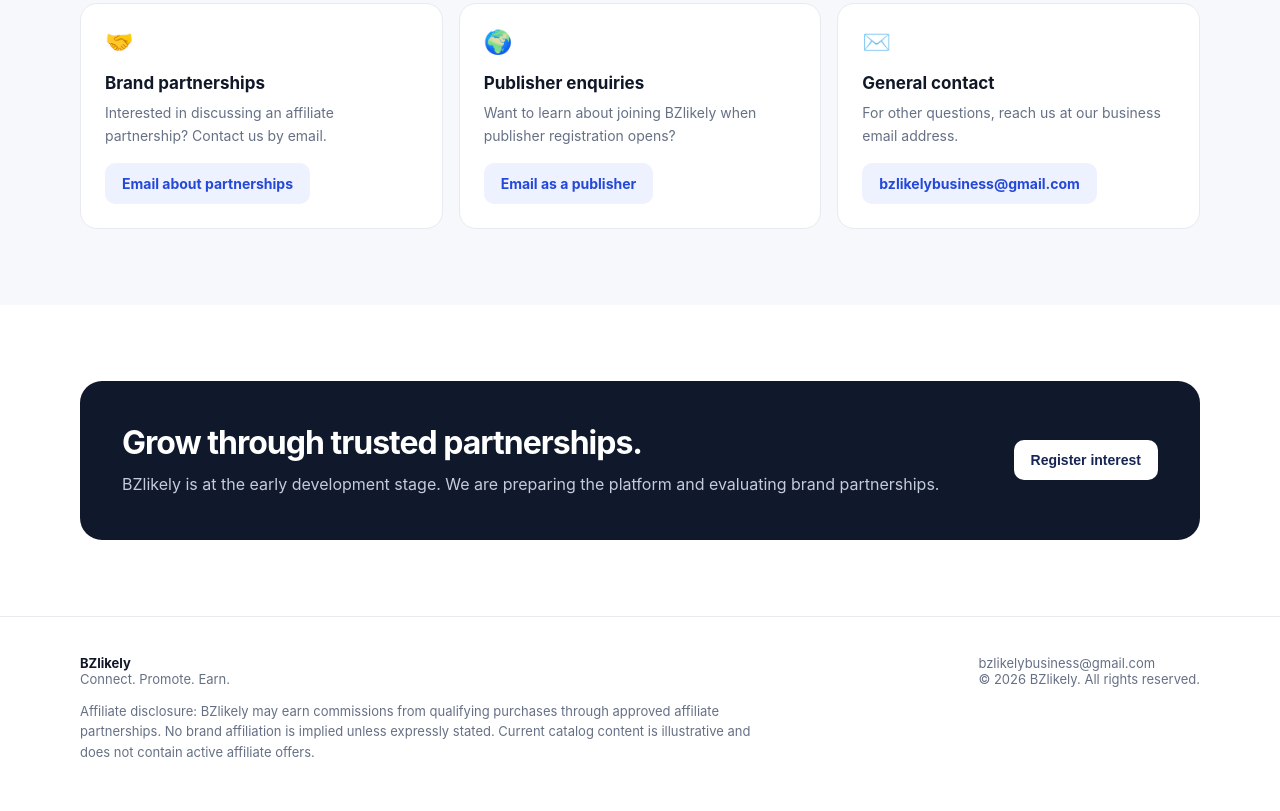
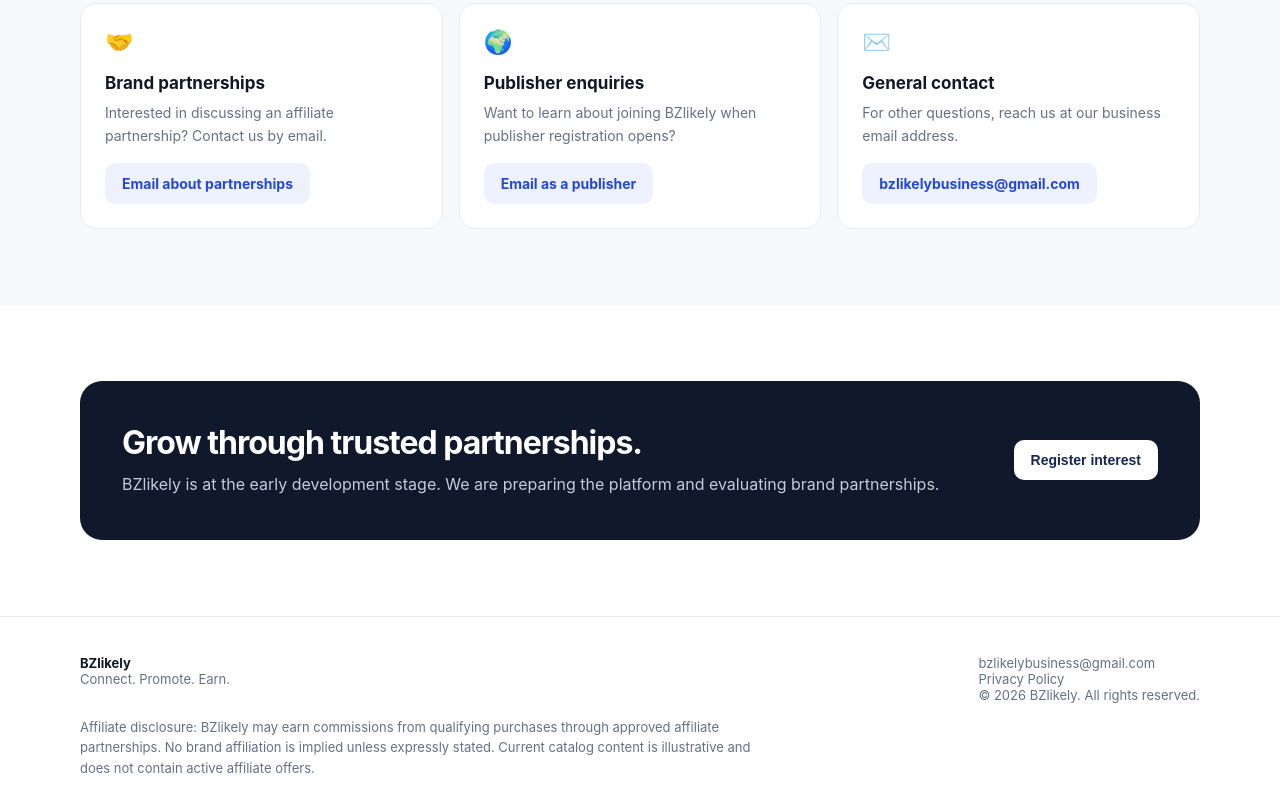
Before and after one commit to babulbalochx-ui/bzlikely, a plain HTML site: page index.html in a window 1280 px wide. Shown: the part 3688-4499 px from the top of the page. Drawn offline with Linux system fonts and the light colour scheme.

Commit message:
Update index.html

```diff
--- a/index.html
+++ b/index.html
@@ -81,7 +81,7 @@ footer{padding:38px 0;border-top:1px solid var(--line);color:#667085;font-size:1
 
 <section id="about"><div class="wrap"><div class="cta"><div><h2>Grow through trusted partnerships.</h2><p>BZlikely is at the early development stage. We are preparing the platform and evaluating brand partnerships.</p></div><button class="btn" onclick="showModal()">Register interest</button></div></div></section>
 </main>
-<footer><div class="wrap"><div class="foot"><div><strong>BZlikely</strong><div>Connect. Promote. Earn.</div></div><div><a href="mailto:bzlikelybusiness@gmail.com">bzlikelybusiness@gmail.com</a><br>© <span id="year"></span> BZlikely. All rights reserved.</div></div><div class="disclosure">Affiliate disclosure: BZlikely may earn commissions from qualifying purchases through approved affiliate partnerships. No brand affiliation is implied unless expressly stated. Current catalog content is illustrative and does not contain active affiliate offers.</div></div></footer>
+<footer><div class="wrap"><div class="foot"><div><strong>BZlikely</strong><div>Connect. Promote. Earn.</div></div><div><a href="mailto:bzlikelybusiness@gmail.com">bzlikelybusiness@gmail.com</a><br><a href="privacy-policy.html">Privacy Policy</a><br>© <span id="year"></span> BZlikely. All rights reserved.</div></div><div class="disclosure">Affiliate disclosure: BZlikely may earn commissions from qualifying purchases through approved affiliate partnerships. No brand affiliation is implied unless expressly stated. Current catalog content is illustrative and does not contain active affiliate offers.</div></div></footer>
 <div class="modal" id="modal" role="dialog" aria-modal="true" aria-labelledby="modalTitle"><div class="modalbox"><button class="close" onclick="closeModal()">✕</button><h3 id="modalTitle">Publisher registration is coming</h3><p id="modalText">The public website preview is ready, but secure publisher accounts, brand approvals, tracking and payout processing are not connected yet. We will open registration after those systems are in place.</p><button class="btn primary" onclick="closeModal()">Understood</button></div></div>
 <script>
 document.getElementById('year').textContent=new Date().getFullYear();
```
